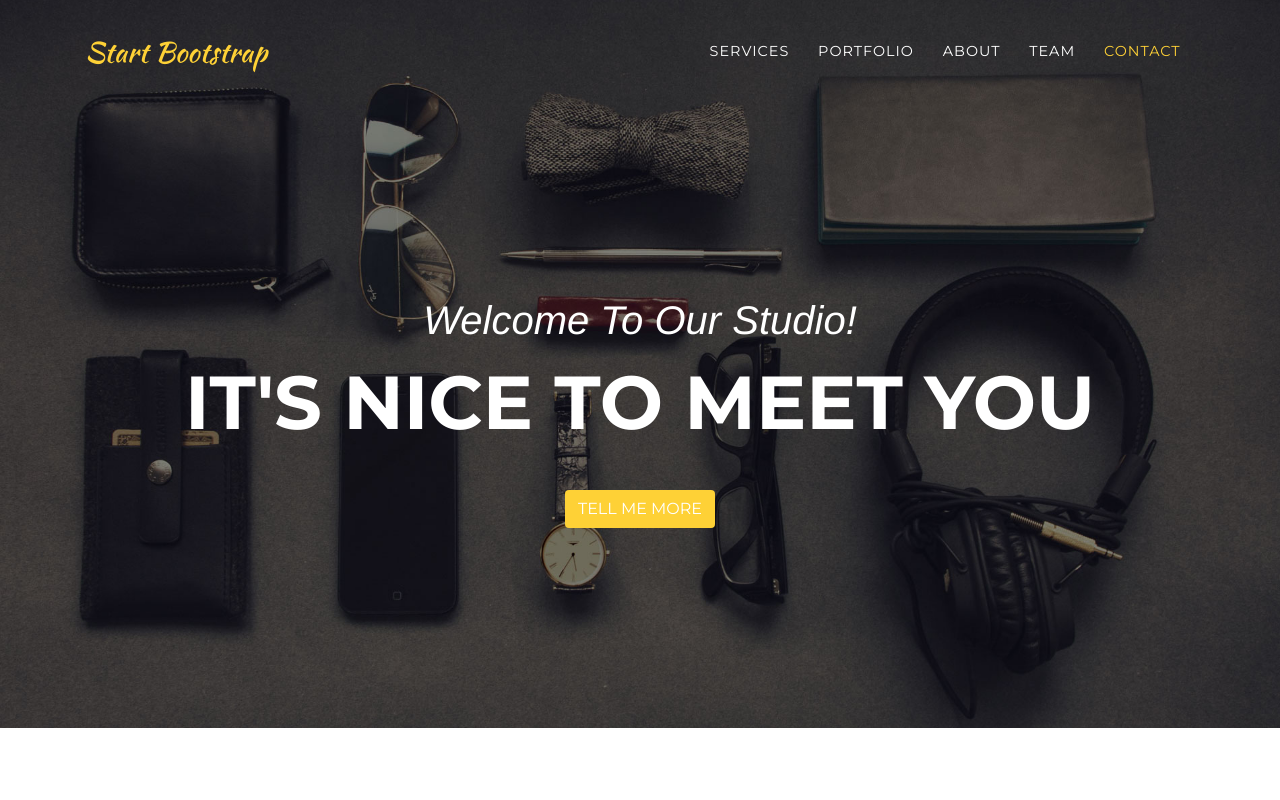
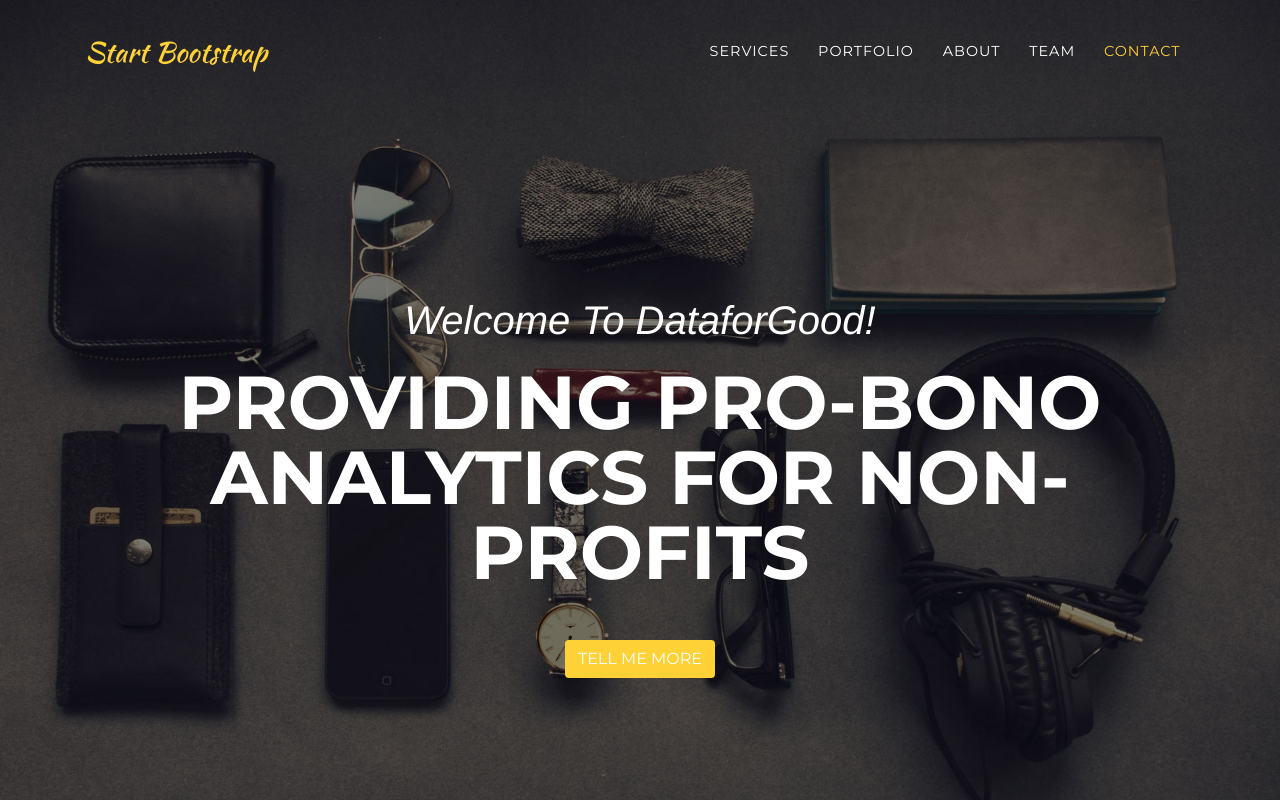
Before and after one commit to dzldebby/data4good, a website with bundled scripts: page index.html in a window 1280 px wide. Shown: the top 800 px of the page. Built offline with nearby package versions, Linux system fonts and the light colour scheme; a web font is replaced by a local one.

Commit message:
adding description

```diff
--- a/index.html
+++ b/index.html
@@ -61,8 +61,8 @@
     <header class="masthead">
       <div class="container">
         <div class="intro-text">
-          <div class="intro-lead-in">Welcome To Our Studio!</div>
-          <div class="intro-heading">It's Nice To Meet You</div>
+          <div class="intro-lead-in">Welcome To DataforGood!</div>
+          <div class="intro-heading">Providing pro-bono analytics for non-profits</div>
           <a class="btn btn-xl js-scroll-trigger" href="#services">Tell Me More</a>
         </div>
       </div>
```
